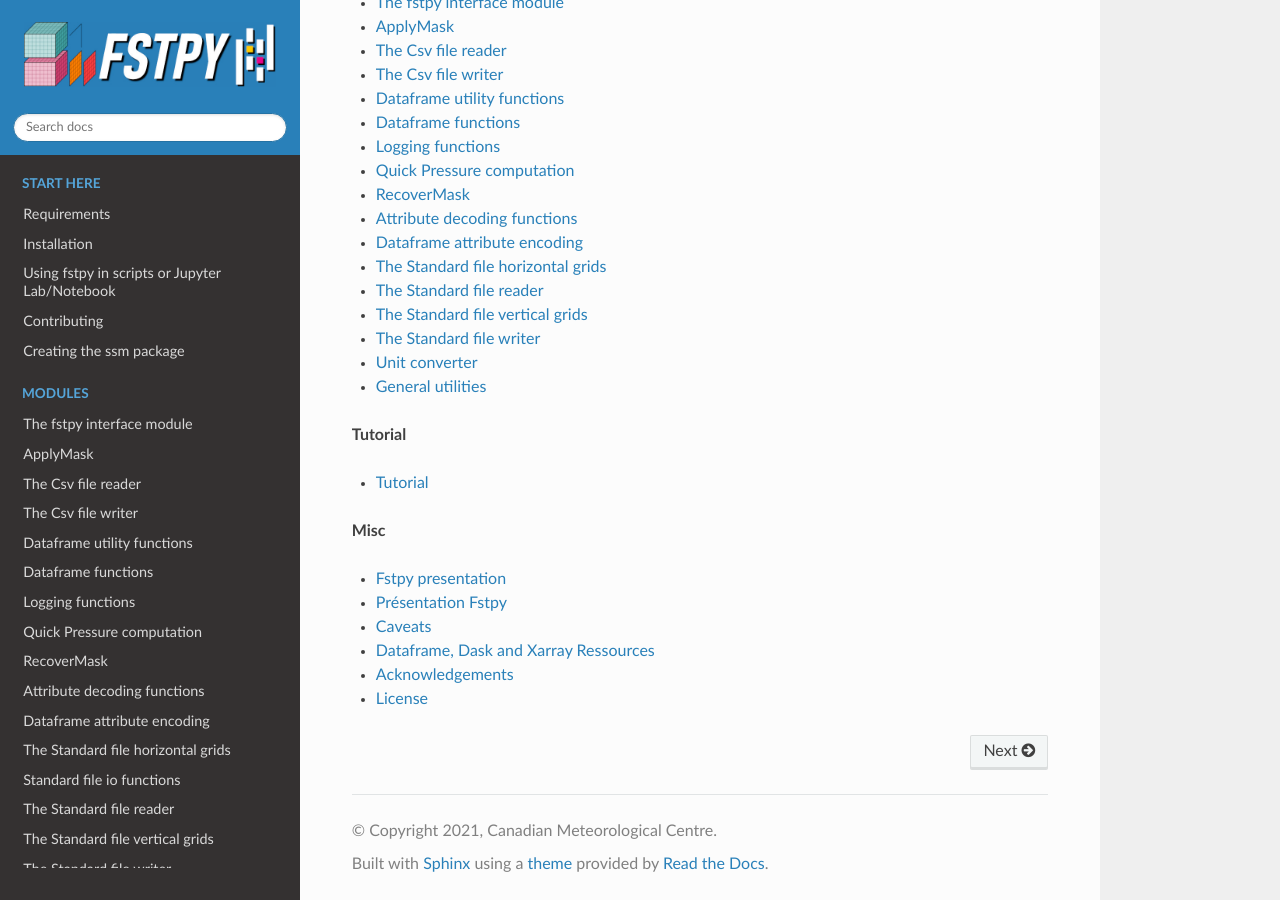
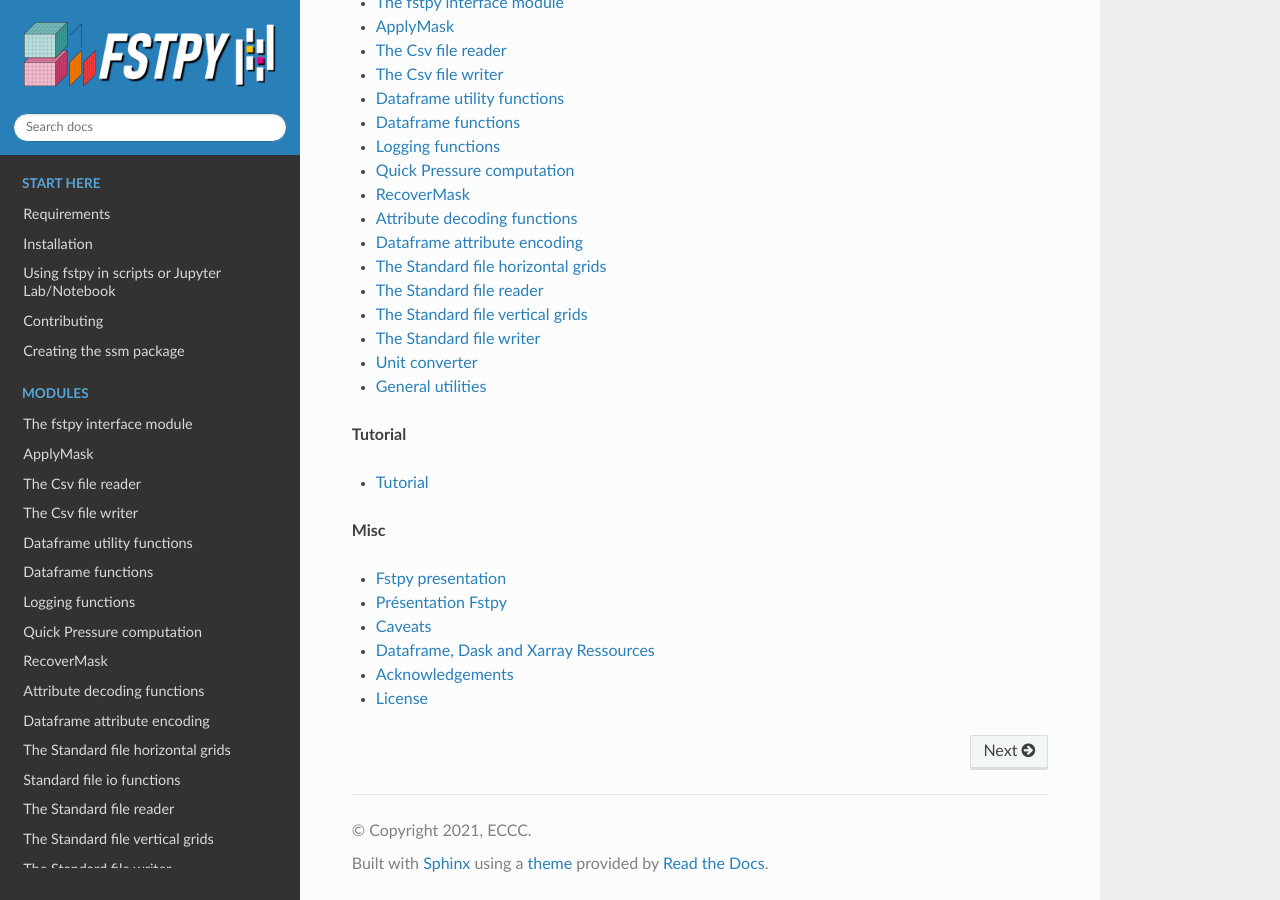
Before and after one commit to sebastiendfortier/fstpy, a Sphinx documentation site: the page built from doc/index.rst, in a window 1280 px wide and 900 px high, scrolled down 1225 px. Built offline with Sphinx 7.4.7 and the Read the Docs theme 2.0.0, drawn with Linux system fonts in a browser that asks for light colours; pages that are not in the unit, such as notebooks, are missing from menus.

Commit message:
Update conf.py

```diff
--- a/doc/conf.py
+++ b/doc/conf.py
@@ -19,7 +19,7 @@ sys.path.insert(0, os.path.abspath('..'))
 # -- Project information -----------------------------------------------------
 
 project = 'fstpy'
-copyright = '2021, Canadian Meteorological Centre'
+copyright = '2021, ECCC'
 author = 'Sébastien Fortier'
 
 # The full version, including alpha/beta/rc tags
```
